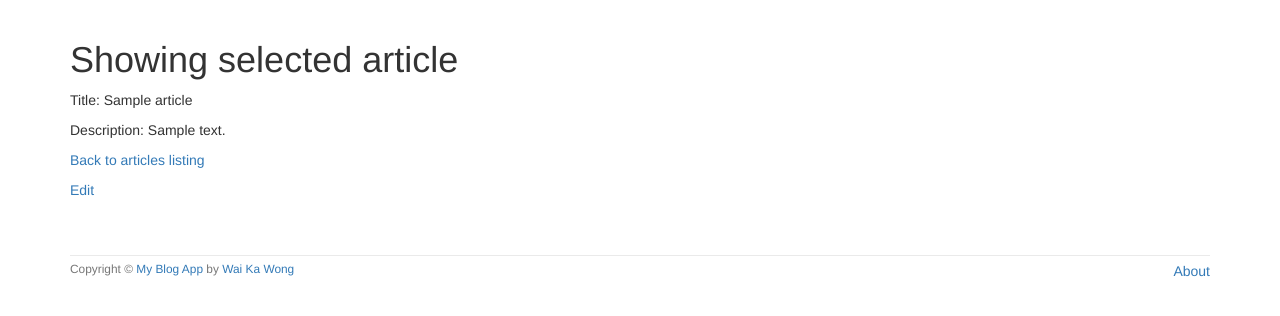
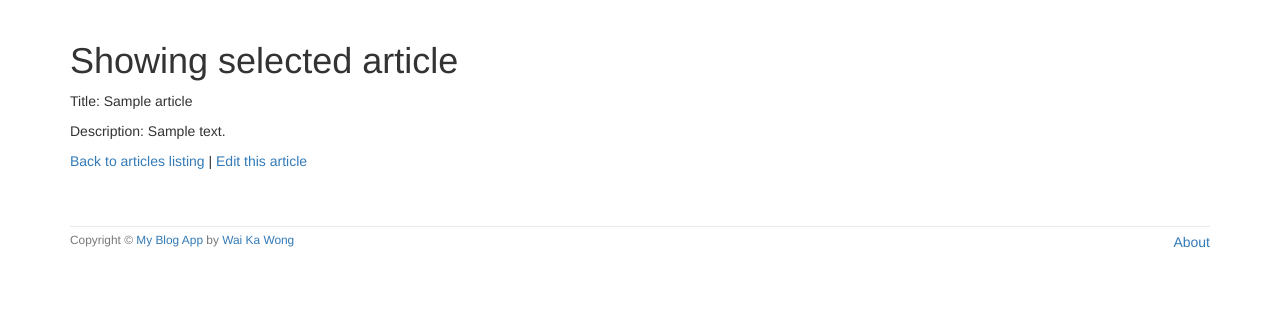
Before and after one commit to wongsitu/homework_rails_app, a Rails app: page /articles/1 in a window 1280 px wide. Shown: the part 52-368 px from the top of the page. Run offline with Rails 7, Linux system fonts and the light colour scheme; tables that the repository leaves empty hold one stand-in row (values such as "Sample post"); style sheets or scripts are compiled from the project's sources; some libraries are stand-ins or nearby versions.

Commit message:
edited messages and errors partials

```diff
--- a/app/controllers/articles_controller.rb
+++ b/app/controllers/articles_controller.rb
@@ -16,7 +16,7 @@ class ArticlesController < ApplicationController
     def create
         @article = Article.new(article_params)
         if @article.save
-            flash[:notice] = "Article was successfully created"
+            flash[:success] = "Article was successfully created"
             redirect_to article_path(@article)
         else
             render "new"
@@ -28,13 +28,13 @@ class ArticlesController < ApplicationController
 
     def destroy
         @article.destroy
-        flash[:notice] = "Article was successfully deleted"
+        flash[:danger] = "Article was successfully deleted"
         redirect_to articles_path
     end
 
     def update
         if @article.update(article_params)
-            flash[:notice] = "Article was successfully updated"
+            flash[:success] = "Article was successfully updated"
             redirect_to article_path(@article)
         else
             render "edit"
--- a/app/views/articles/show.html.erb
+++ b/app/views/articles/show.html.erb
@@ -9,8 +9,6 @@
 </p>
 
 <p>
-    <%= link_to "Back to articles listing", articles_path %>
+    <%= link_to "Back to articles listing", articles_path %> |
+    <%= link_to "Edit this article", edit_article_path(@article) %>
 </p>
-<p>
-    <%= link_to "Edit", edit_article_path(@article) %>
-</p>
--- a/app/views/layouts/_messages.html.erb
+++ b/app/views/layouts/_messages.html.erb
@@ -1,5 +1,10 @@
- <% flash.each do |name, msg| %>
-    <ul>
-      <li><%= msg %></li>
-    </ul>
- <% end %>
+ <div class="row">
+     <div class="col-xs-10 col-xs-offset-1">
+         <% flash.each do |name, msg| %>
+             <div class='alert alert-<%="#{name}"%>'>
+                 <a href="#" class="close" data-dismiss="alert">&#215;</a>
+                 <%= content_tag :div, msg, :ide =>"flash_#{name}" if msg.is_a?(String)%>
+             </div>
+         <% end %>
+     </div>
+</div>
```
Also changed, not shown: app/views/articles/_form.html.erb (+1 -8 lines), app/views/shared/_errors.html.erb (added, +21 -0 lines).
